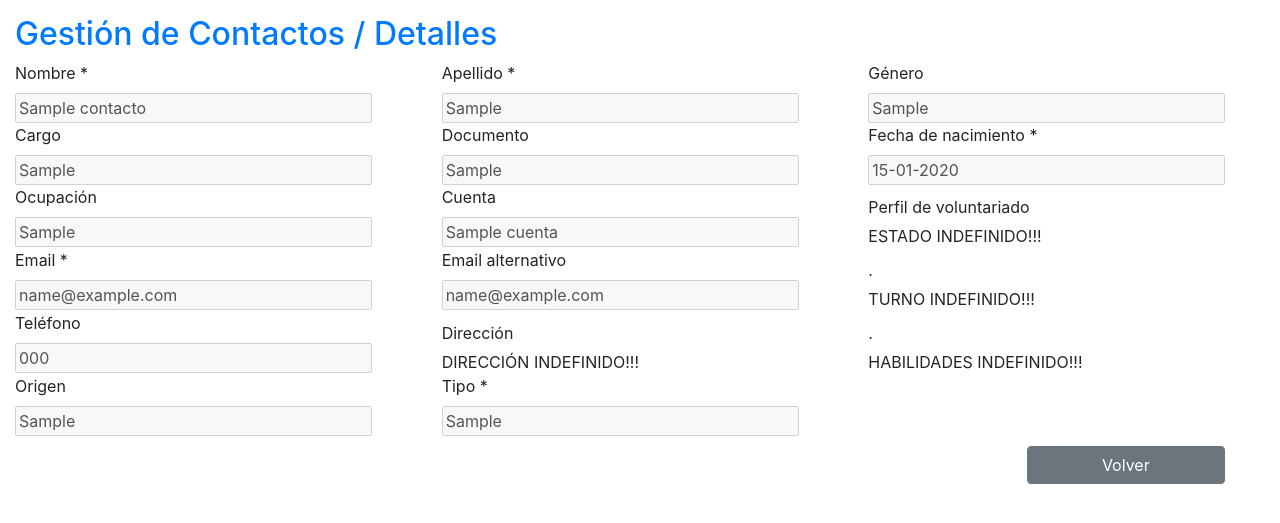
After one commit to Winguweb/mi_primera_bd, a Django app: page /contacto/1/ in a window 1280 px wide. The commit adds this page. Shown: the top 523 px of the page. Run offline with Django 3.2, Linux system fonts and the light colour scheme; tables that the repository leaves empty hold one stand-in row (values such as "Sample post"); some libraries are stand-ins or nearby versions.

Commit message:
Adición de pantalla de detalles de Contacto + Mejora del navbar + Otros ajustes estéticos

```diff
--- a/primerabdd/primerabdd/crm/templates/base.html
+++ b/primerabdd/primerabdd/crm/templates/base.html
@@ -13,6 +13,13 @@
                 /* navbar */
             nav {
                 background-color: #007bff;
+                font-size: 15px;
+            }
+
+            .container {
+            	max-width: none;
+            	padding: 0px;
+            	margin: 0px;
             }
 
             nav a {
@@ -26,14 +33,76 @@
             h1, h2 {
                 color: #007bff;
             }
+
+    	  	html, body {
+		      	max-width: 100%;
+		      	overflow-x: hidden;
+			  }
+
+			.tdCenter {
+				text-align: center;
+			}
+
+			.col-lg-2 a, .col-lg-2 input {
+				width: 100%;
+			}
+
+			.nav{
+			    list-style:none;
+			    margin:0;
+			    padding:0;
+			    text-align:center;
+			}
+			.nav li{
+			    display:inline;
+			}
+			.nav a{
+			    display:inline-block;
+			    padding:10px;
+			}
         </style>
         {% if user.is_authenticated %}
-        <nav class="navbar navbar-expand-sm">
+
+	  	<nav class="navbar navbar-expand-lg navbar-dark" id="mainNav">
+			<div class="container">
+			  <img src="{% static "logo_blanco.png" %}" alt="Not found">
+			  <button style="border-color: white" class="navbar-toggler navbar-toggler-right" type="button" data-toggle="collapse" data-target="#navbarResponsive" aria-controls="navbarResponsive" aria-expanded="false" aria-label="Toggle navigation">
+			    <b>Menu</b>
+			    <i class="fas fa-bars"></i>
+			  </button>
+			  <div class="collapse navbar-collapse" id="navbarResponsive">
+			    <ul class="navbar-nav text-uppercase mr-auto">
+			      <li class="nav-item">
+			        <a class="nav-link js-scroll-trigger" href="/dashboard"><b>Indicadores</b></a>
+			      </li>
+			      <li class="nav-item">
+			        <a class="nav-link js-scroll-trigger" href="/contactos"><b>Contactos</b></a>
+			      </li>
+			      <li class="nav-item">
+			        <a class="nav-link js-scroll-trigger" href="/cuentas"><b>Cuentas</b></a>
+			      </li>
+			      <li class="nav-item">
+			        <a class="nav-link js-scroll-trigger" href="#"><b>Oportunidades</b></a>
+			      </li>
+			      <li class="nav-item">
+			        <a class="nav-link js-scroll-trigger" href="/custom"><b>Conf. de Campos</b></a>
+			      </li>
+			    </ul>
+			    <ul class="navbar-nav ml-auto">
+  			      <li class="nav-item">
+			        <a class="nav-link js-scroll-trigger" href="{% url 'logout' %}"><b>Cerrar Sesión</b></a>
+			      </li>
+			    </ul>
+			  </div>
+			</div>
+	  	</nav>
+
+<!--         <nav class="navbar navbar-expand-lg"> -->
             <!-- Brand/logo -->
-            <img src="{% static "logo_blanco.png" %}" alt="Not found">
+<!--             <img src="{% static "logo_blanco.png" %}" alt="Not found"> -->
 
             <!-- Links -->
-            <ul style="padding-left: 10px;" class="navbar-nav">
+<!--             <ul style="padding-left: 10px;" class="navbar-nav">
                 <li class="nav-item">
                     <a class="nav-link" href="/dashboard"><b>Indicadores</b></a>
                 </li>
@@ -49,19 +118,20 @@
                 <li class="nav-item">
                    <a class="nav-link" href="/custom"><b>Configuración de Campos</b></a>
                 </li>
-<!--                 <li class="nav-item">
-                        <a class="nav-link" href="{% url 'password_reset' %}"><b>Resetear Contraseña</b></a>
-                </li> -->
             </ul>
             <ul class="navbar-nav ml-auto">
-                <li class="nav-item">
+            	<div class="row">
+	                <li class="nav-item">
                         <b>Usuario:{{ user }}</b></a>
-                </li>
-                <li class="nav-item">
+                	</li>
+            	</div>
+            	<div class="row">
+	                <li class="nav-item">
                         <a class="nav-link" href="{% url 'logout' %}"><b>Cerrar Sesión</b></a>
-                </li>
+                	</li>
+            	</div>
             </ul>
-        </nav>
+        </nav> -->
         {% endif %}
 
 
--- /dev/null
+++ b/primerabdd/primerabdd/crm/templates/crm/contacto_detalles.html
@@ -0,0 +1,186 @@
+{% extends "base.html" %}
+
+{% block body %}
+
+<style type="text/css">
+
+    .col-lg-4 input, .col-lg-4 select {
+        width: 90%;
+    }
+
+    .col-lg-4 input {
+
+    }
+
+    .col-lg-4 .btn {
+        width: 50%;
+    }
+
+    p {
+        margin-top: 10px;
+        margin-bottom: 5px;
+    }
+
+</style>
+
+<form style="padding: 15px;" action="" method="post">
+    {% csrf_token %}
+    <h2>Gestión de Contactos / Detalles</h2>
+
+    <div class="row">
+        <div class="col-lg-4">
+            <label for="{{ contacto.nombre.id_for_label }}">Nombre *</label>
+            <br>
+            <input type="text" name="" value="{{ contacto.nombre }}" disabled>
+        </div>
+
+        <div class="col-lg-4">
+            <label for="{{ contacto.apellido.id_for_label }}">Apellido *</label>
+            <br>
+            <input type="text" name="" value="{{ contacto.apellido }}" disabled>
+        </div>
+
+        <div class="col-lg-4">
+            <label for="{{ contacto.sexo.id_for_label }}">Género</label>
+            <br>
+            {% if contacto.sexo == None %}
+                <input type="text" name="" value="-" disabled>
+            {% else %}
+                <input type="text" name="" value="{{ contacto.sexo }}" disabled>
+            {% endif %}
+        </div>
+    </div>
+
+    <div class="row">
+        <div class="col-lg-4">
+            <label for="{{ contacto.cargo.id_for_label }}">Cargo</label>
+            <br>
+            {% if contacto.cargo == None %}
+                <input type="text" name="" value="-" disabled>
+            {% else %}
+                <input type="text" name="" value="{{ contacto.cargo }}" disabled>
+            {% endif %}
+        </div>
+
+        <div class="col-lg-4">
+            <label for="{{ contacto.documento.id_for_label }}">Documento</label>
+            <br>
+            {% if contacto.documento == None %}
+                <input type="text" name="" value="-" disabled>
+            {% else %}
+                <input type="text" name="" value="{{ contacto.documento }}" disabled>
+            {% endif %}
+        </div>
+
+        <div class="col-lg-4">
+            <label for="{{ contacto.fecha_de_nacimiento.id_for_label }}">Fecha de nacimiento *</label>
+            <br>
+            <input type="text" name="" value="{{ contacto.fecha_de_nacimiento|date:'d-m-Y' }}" disabled>
+        </div>
+    </div>
+
+    <div class="row">
+        <div class="col-lg-4">
+            <label for="{{ contacto.ocupacion.id_for_label }}">Ocupación</label>
+            <br>
+            {% if contacto.ocupacion == None %}
+                <input type="text" name="" value="-" disabled>
+            {% else %}
+                <input type="text" name="" value="{{ contacto.ocupacion }}" disabled>
+            {% endif %}
+        </div>
+
+        <div class="col-lg-4">
+            <label for="{{ contacto.cuenta.id_for_label }}">Cuenta</label>
+            <br>
+            <input type="text" name="" value="{{ contacto.cuenta }}" disabled>
+        </div>
+
+        <div class="col-lg-4">
+            <p>Perfil de voluntariado</p>
+            ESTADO INDEFINIDO!!!
+        </div>
+    </div>
+
+
+    <div class="row">
+        <div class="col-lg-4">
+            <label for="{{ contacto.email.id_for_label }}">Email *</label>
+            <br>
+            <input type="text" name="" value="{{ contacto.email }}" disabled>
+        </div>
+
+        <div class="col-lg-4">
+            <label for="{{ contacto.email_alternativo.id_for_label }}">Email alternativo</label>
+            <br>
+            {% if contacto.email_alternativo == None %}
+                <input type="text" name="" value="-" disabled>
+            {% else %}
+                <input type="text" name="" value="{{ contacto.email_alternativo }}" disabled>
+            {% endif %}
+        </div>
+
+        <div class="col-lg-4">
+            <p> . </p>
+            TURNO INDEFINIDO!!!
+        </div>
+    </div>
+
+    <div class="row">
+        <div class="col-lg-4">
+            <label for="{{ contacto.telefono.id_for_label }}">Teléfono</label>
+            <br>
+            {% if contacto.telefono == None %}
+                <input type="text" name="" value="-" disabled>
+            {% else %}
+                <input type="text" name="" value="{{ contacto.telefono }}" disabled>
+            {% endif %}
+        </div>
+
+        <div class="col-lg-4">
+            <p>Dirección</p>
+            DIRECCIÓN INDEFINIDO!!!
+        </div>
+
+        <div class="col-lg-4">
+            <p> . </p>
+            HABILIDADES INDEFINIDO!!!
+        </div>
+    </div>
+
+        <div class="row">
+        <div class="col-lg-4">
+            <label for="{{ contacto.tipo.id_for_label }}">Origen</label>
+            <br>
+            {% if contacto.origen == None %}
+                <input type="text" name="" value="-" disabled>
+            {% else %}
+                <input type="text" name="" value="{{ contacto.origen }}" disabled>
+            {% endif %}
+        </div>
+
+        <div class="col-lg-4">
+            <label for="{{ contacto.tipo.id_for_label }}">Tipo *</label>
+            <br>
+            {% if contacto.tipo == None %}
+                <input type="text" name="" value="-" disabled>
+            {% else %}
+                <input type="text" name="" value="{{ contacto.tipo }}" disabled>
+            {% endif %}
+        </div>
+
+        <div class="col-lg-4">
+        </div>
+    </div>
+
+    <div class="row">
+        <div class="col-lg-4"></div>
+        <div class="col-lg-4"></div>
+        <div class="col-lg-4 text-right">
+            <a class="btn btn-secondary" style="margin-top: 10px; margin-right: 40px;" href="/contactos">Volver</a>
+        </div>
+    </div>
+
+</form>
+
+{% endblock %}
--- a/primerabdd/primerabdd/crm/urls.py
+++ b/primerabdd/primerabdd/crm/urls.py
@@ -8,6 +8,7 @@ urlpatterns = [
     path('cuentas/<int:pk>/', views.CuentasDetalles.as_view(), name='cuentas_detalles'),
     path('delete/<int:pk>', views.ContactoEliminar.as_view(), name='eliminar_contacto'),
     path('create/', views.ContactoCrear.as_view(), name='crear_contacto'),
+    path('contacto/<int:pk>/', views.ContactoDetalle.as_view(), name='contacto_detalle'),
     path('edit/<int:pk>', views.ContactoEditar.as_view(), name='editar_contacto'),
     path('dashboard/', views.DashBoard.as_view(),name='ver_dashboard'),
     path('carga/', views.Importador.as_view(),name='ver_importador'),
--- a/primerabdd/primerabdd/crm/views.py
+++ b/primerabdd/primerabdd/crm/views.py
@@ -152,6 +152,11 @@ class ContactoCrear(CreateView):
 
         self.object = form.save()
         return super(ContactoCrear, self).form_valid(form)
+
+class ContactoDetalle(DetailView):
+    model = Contacto
+    context_object_name = 'contacto'
+    template_name = 'crm/contacto_detalles.html'
 
 class ContactoEditar(UpdateView):
     model = Contacto
```
Also changed, not shown: primerabdd/primerabdd/crm/templates/crm/contactos_lista.html (+19 -41 lines), primerabdd/primerabdd/crm/templates/crm/creacion_contacto.html (+11 -5 lines), primerabdd/primerabdd/crm/templates/crm/cuentas_lista.html (+3 -9 lines).
